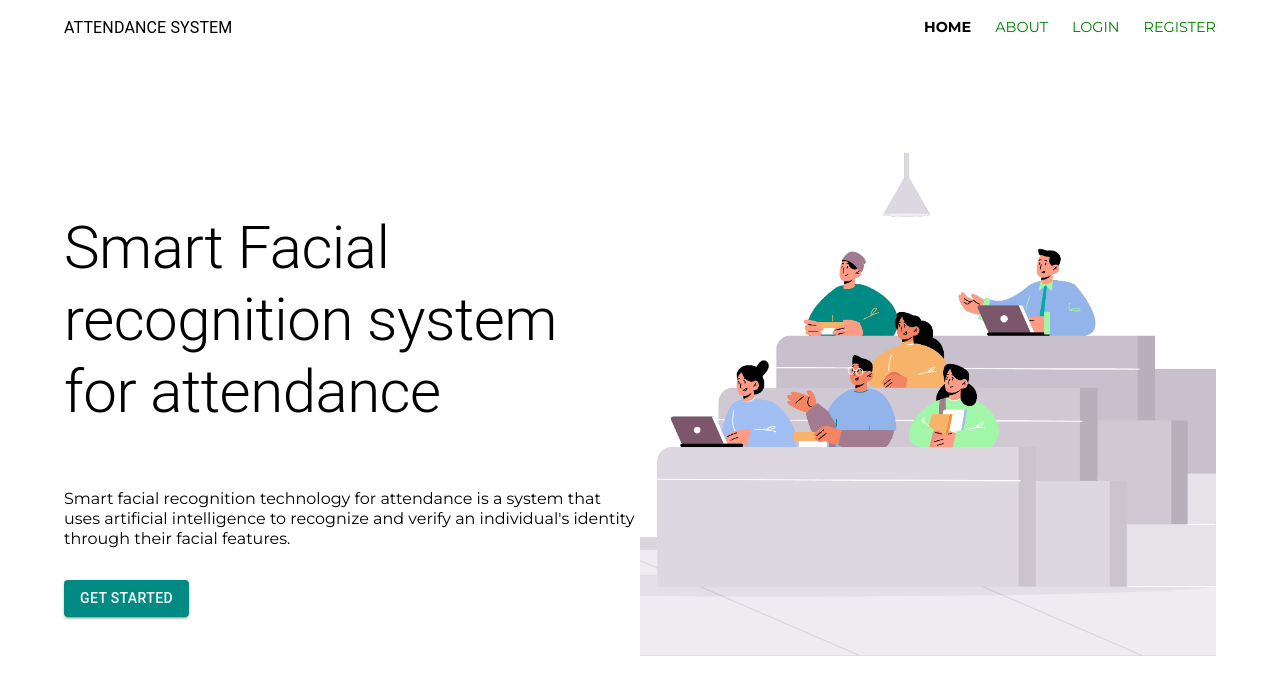
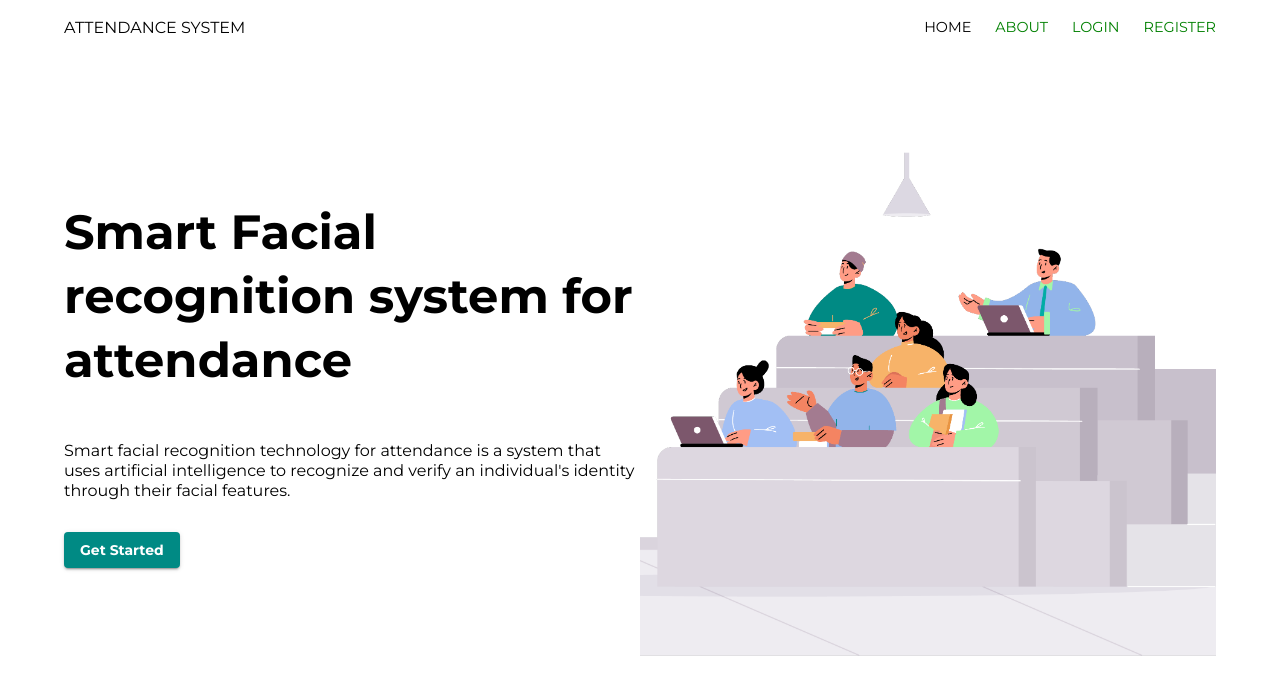
Before and after one commit to FelixAwoyale/Smart-facial-recognition-system, a React (Create React App) app in the folder frontend/: page / in a window 1280 px wide. Shown: the top 694 px of the page. Built offline with nearby package versions, Linux system fonts and the light colour scheme.

Commit message:
feat: create color schemes

```diff
--- a/frontend/src/theme.js
+++ b/frontend/src/theme.js
@@ -1,4 +1,5 @@
 import { createTheme } from "@mui/material";
+import { pxToRem, responsiveFontSizes } from "./utils/getFontValues";
 
 export const theme = createTheme({
   palette: {
@@ -11,4 +12,86 @@ export const theme = createTheme({
       light: "#A2F6A8",
     },
   },
+  typography: {
+    fontFamily: ["Montserrat", "sans-serif"].join(","),
+    fontWeightRegular: 400,
+    fontWeightMedium: 600,
+    fontWeightBold: 700,
+    h1: {
+      fontWeight: 700,
+      lineHeight: 80 / 64,
+      fontSize: pxToRem(40),
+      letterSpacing: 2,
+      ...responsiveFontSizes({ sm: 52, md: 58, lg: 64 }),
+    },
+    h2: {
+      fontWeight: 700,
+      lineHeight: 64 / 48,
+      fontSize: pxToRem(32),
+      ...responsiveFontSizes({ sm: 40, md: 44, lg: 48 }),
+    },
+    h3: {
+      fontWeight: 700,
+      lineHeight: 1.5,
+      fontSize: pxToRem(24),
+      ...responsiveFontSizes({ sm: 26, md: 30, lg: 32 }),
+    },
+    h4: {
+      fontWeight: 700,
+      lineHeight: 1.5,
+      fontSize: pxToRem(20),
+      ...responsiveFontSizes({ sm: 20, md: 24, lg: 24 }),
+    },
+    h5: {
+      fontWeight: 700,
+      lineHeight: 1.5,
+      fontSize: pxToRem(18),
+      ...responsiveFontSizes({ sm: 19, md: 20, lg: 20 }),
+    },
+    h6: {
+      fontWeight: 700,
+      lineHeight: 28 / 18,
+      fontSize: pxToRem(17),
+      ...responsiveFontSizes({ sm: 18, md: 18, lg: 18 }),
+    },
+    p: {
+      fontWeight: 400,
+      lineHeight: 1,
+      fontSize: pxToRem(10),
+    },
+    subtitle1: {
+      fontWeight: 600,
+      lineHeight: 1.5,
+      fontSize: pxToRem(16),
+    },
+    subtitle2: {
+      fontWeight: 600,
+      lineHeight: 22 / 14,
+      fontSize: pxToRem(14),
+    },
+    body1: {
+      lineHeight: 1.5,
+      fontSize: pxToRem(16),
+    },
+    body2: {
+      lineHeight: 22 / 14,
+      fontSize: pxToRem(14),
+    },
+    caption: {
+      lineHeight: 1.5,
+      fontSize: pxToRem(12),
+    },
+    overline: {
+      fontWeight: 700,
+      lineHeight: 1.5,
+      fontSize: pxToRem(12),
+      textTransform: "uppercase",
+    },
+    button: {
+      fontWeight: 700,
+      lineHeight: 24 / 14,
+      fontSize: pxToRem(14),
+      textTransform: "capitalize",
+    },
+  },
 });
```
